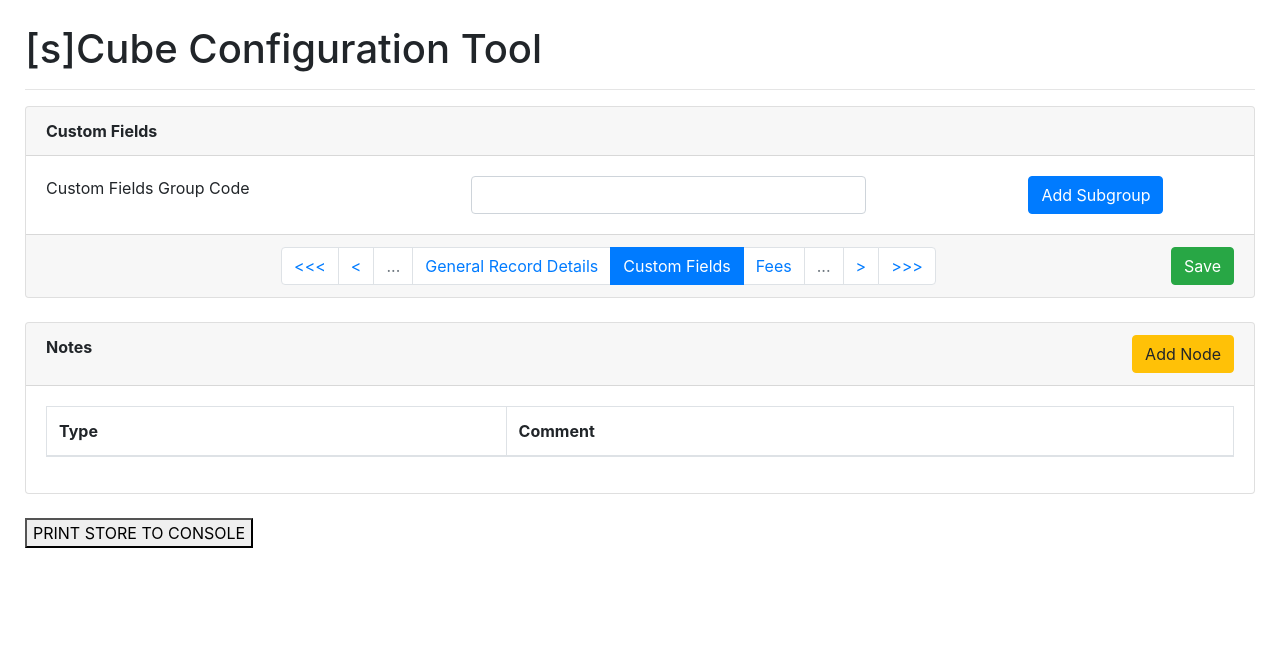
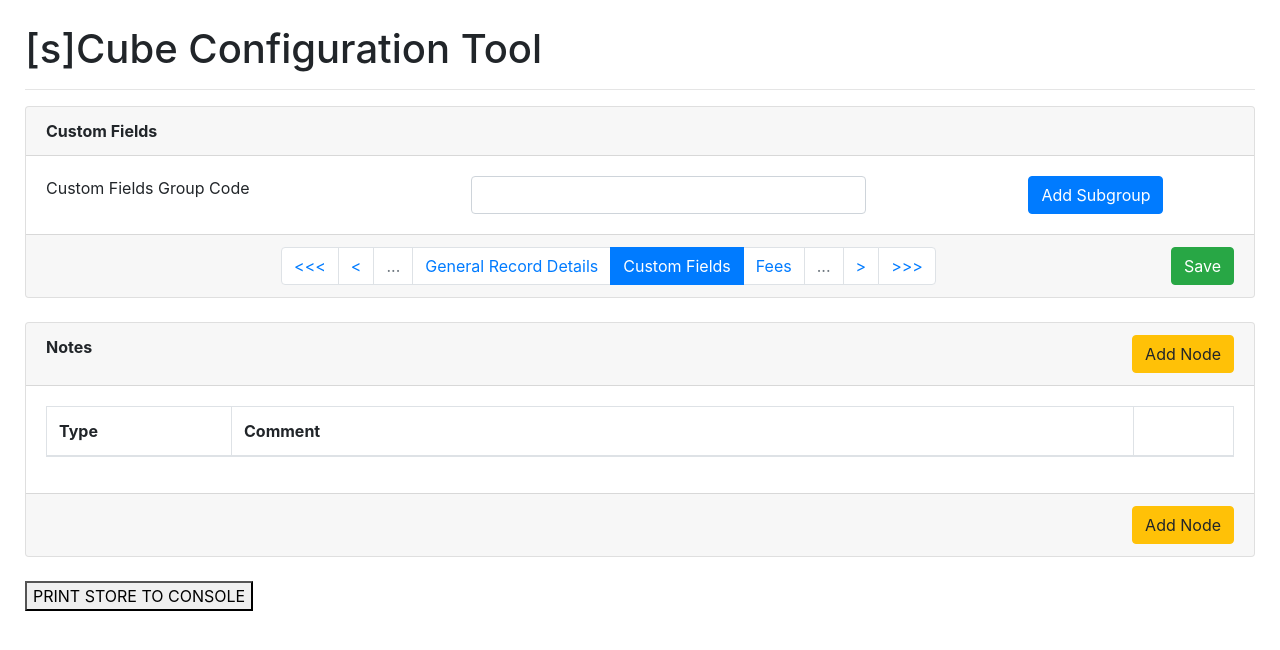
Before and after one commit to ItsAMeNick/sCube-Configuration-Tool, a React (Create React App) app: page / in a window 1280 px wide. Shown: the top 650 px of the page. Built offline with nearby package versions, Linux system fonts and the light colour scheme.

Commit message:
[NZ] Added add ntoe button to the bottom to make it easier to add notes once a few have been created

```diff
--- a/src/components/Notes.js
+++ b/src/components/Notes.js
@@ -6,10 +6,12 @@ import Table from "react-bootstrap/Table";
 import Button from "react-bootstrap/Button";
 import Form from "react-bootstrap/Form";
 
+//The labels can be about 15 characters
 const options = [
     <option value="" label="" key="0"/> //DO NOT REMOVE
     , <option value="Automation" label="Automation" key="1"/>
-    , <option value="BizRule" label="BizRule" key="2"/>
+    , <option value="BizRule" label="Business Rule" key="2"/>
+    , <option value="Reminder" label="Reminder" key="3"/>
 ];
 
 class Notes extends Component {
@@ -27,8 +29,6 @@ class Notes extends Component {
     }
 
     handleChange(event) {
-        console.log(event.target.id)
-        console.log(event.target.value)
         let id = event.target.id.split("|");
         this.props.updateNote(id[1], id[0], event.target.value)
     }
@@ -61,8 +61,9 @@ class Notes extends Component {
                     <Table bordered striped>
                         <thead>
                             <tr>
-                                <th>Type</th>
+                                <th style={{"width":"185px"}}>Type</th>
                                 <th>Comment</th>
+                                <td style={{"width":"100px"}}/>
                             </tr>
                         </thead>
                         <tbody>
@@ -70,6 +71,9 @@ class Notes extends Component {
                         </tbody>
                     </Table>
                 </Card.Body>
+                <Card.Footer>
+                    <Button id={1} variant="warning" style={{"float":"right"}} onClick={(e) => this.addNote(e)}>Add Node</Button>
+                </Card.Footer>
             </Card>
         );
     }
```
